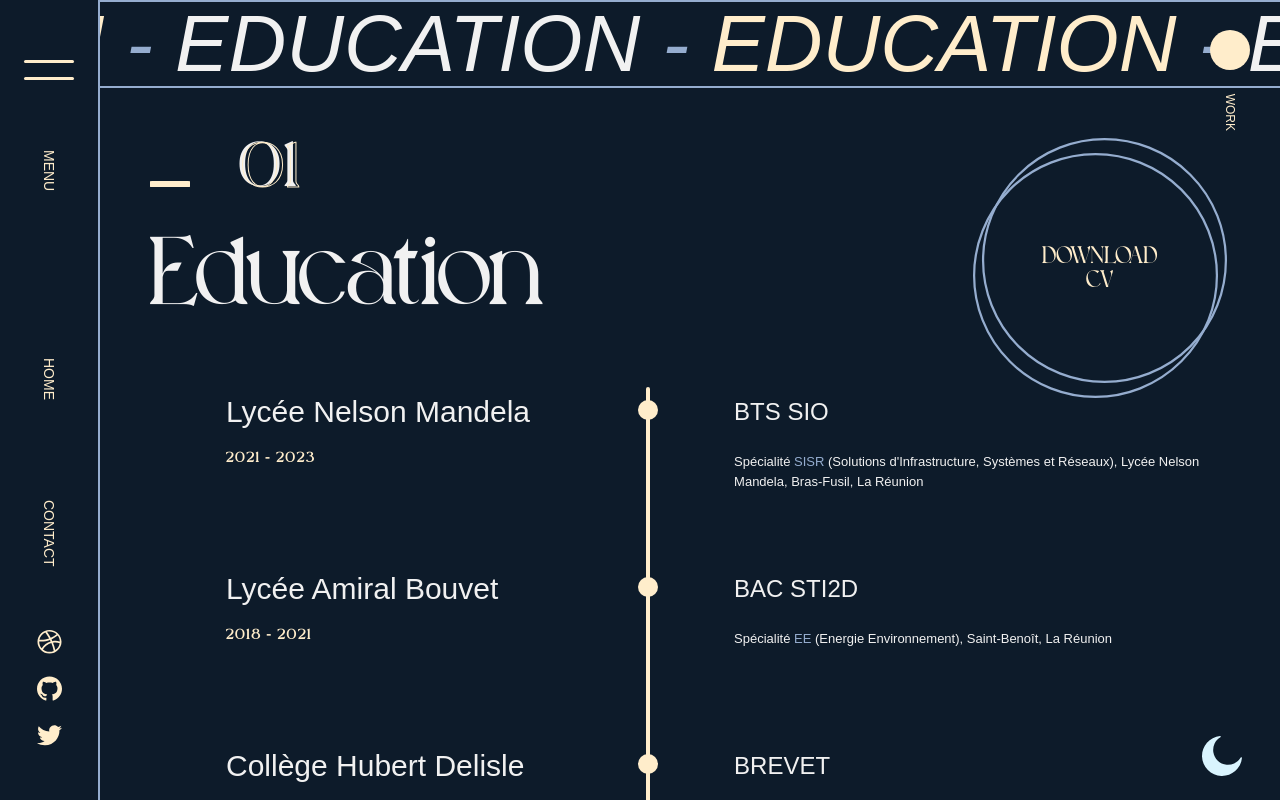
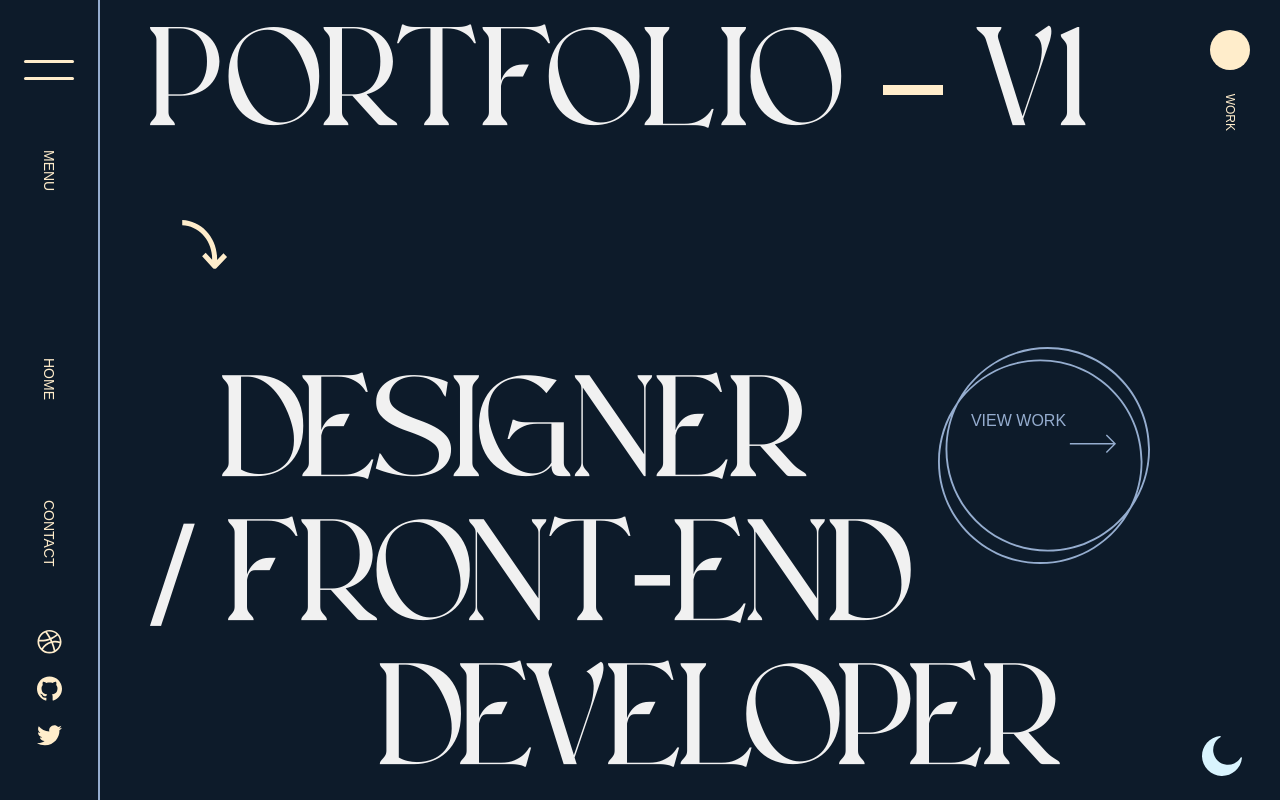
Before and after one commit to vittoriobusatta/Portfolio-V1, a React (Create React App) app: page / in a window 1280 px wide. Shown: the top 800 px of the page. Built offline with nearby package versions, Linux system fonts and the light colour scheme.

Commit message:
fix href about page

```diff
--- a/src/components/Homepage.js
+++ b/src/components/Homepage.js
@@ -36,7 +36,7 @@ const landing = ({lightMode, setlightMode}) => {
   return (
     <HomePageContainer isLight={lightMode}>
       <DarkBtn setlightMode={setlightMode} lightMode={lightMode}/>
-      {/* <Landing setlightMode={setlightMode} lightMode={lightMode}/> */}
+      <Landing setlightMode={setlightMode} lightMode={lightMode}/>
       <Marquee setlightMode={setlightMode} lightMode={lightMode}/>
       <Education setlightMode={setlightMode} lightMode={lightMode}/>
       <Marquee2 setlightMode={setlightMode} lightMode={lightMode}/>
--- a/src/components/pagecontent/About.js
+++ b/src/components/pagecontent/About.js
@@ -150,7 +150,7 @@ function About({lightMode, setlightMode}) {
                 <PContent isLight={lightMode}>
                 Lorem ipsum dolor sit amet, consectetur adipiscing elit. Mauris sollicitudin, odio ac lacinia consequat, urna ipsum dapibus felis,
                 at iaculis nibh ligula ut ligula. Praesent dignissim purus id metus consectetur.
-                Don’t hesitate to <span><a href='#'>contact me.</a></span>
+                Don’t hesitate to <span>contact me.</span>
                 </PContent>
             </Paragraph>
 
```
